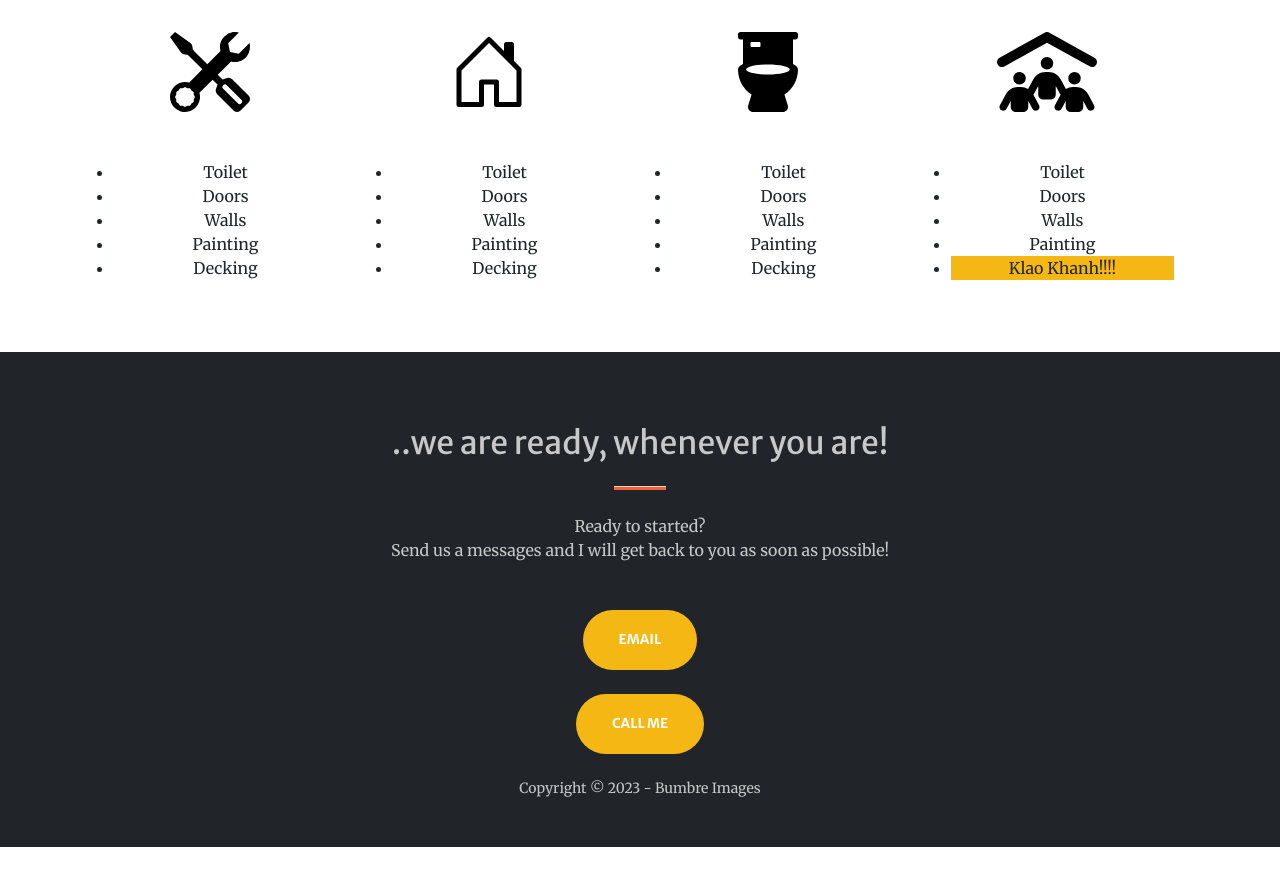
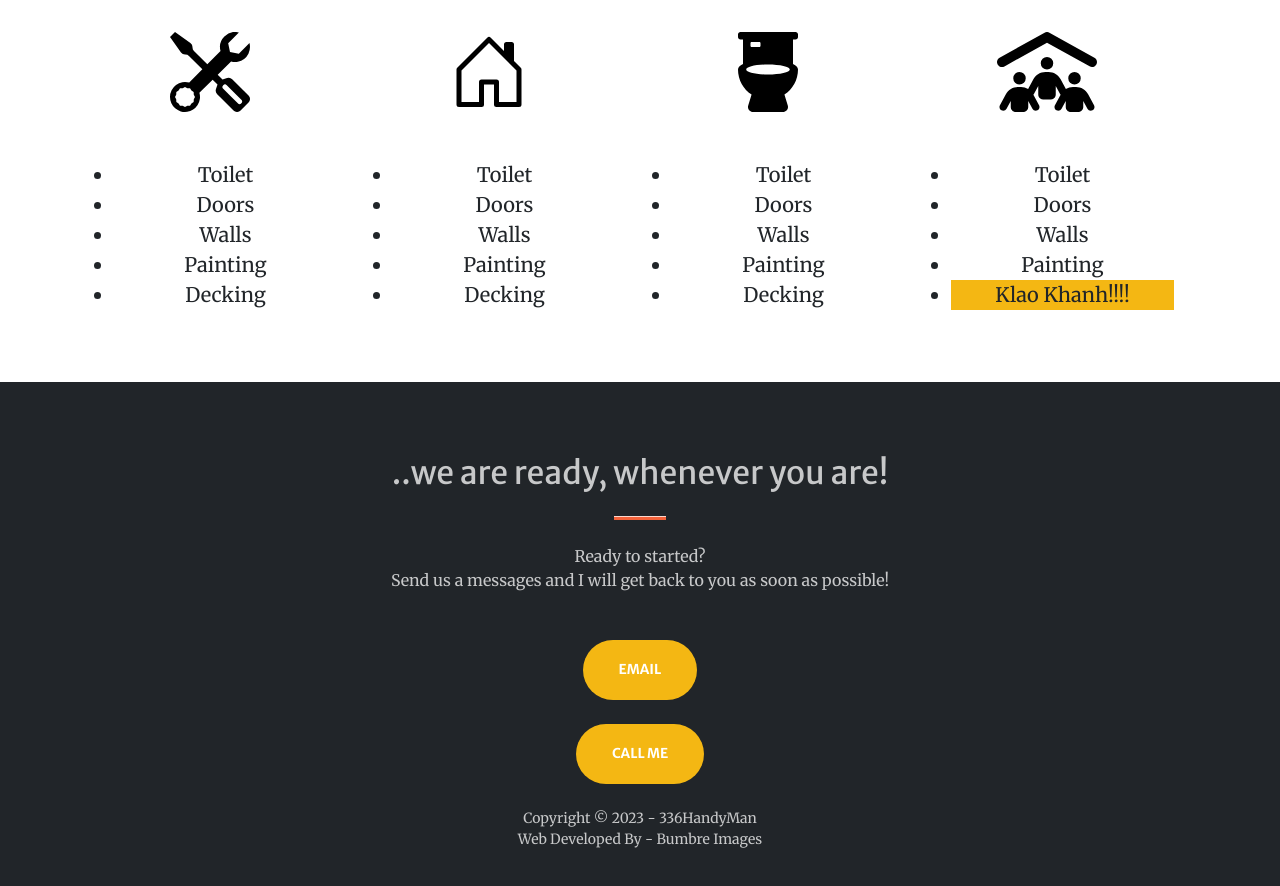
Before and after one commit to tomasimsy/336BHandy, a plain HTML site: page index.html in a window 1280 px wide. Shown: the part 920-1806 px from the top of the page. Before the commit the page ends 1767 px from the top, so only its background shows below. Drawn offline with nearby package versions, Linux system fonts and the light colour scheme; some packages are replaced by stand-ins of ours; a script that the page names is missing.

Commit message:
Update index.html

```diff
--- a/index.html
+++ b/index.html
@@ -62,7 +62,7 @@
                 <div class="bg-dark p-4 row align-self-center text-white " style="margin-top:-80px; z-index: 10;">
                     <div class="col-lg-6">
                         <p>OUR CONTACT</p>
-                        <p class="fs-1 text-secondary">336-254-1654</p>
+                        <p class="fs-1 text-secondary"><a href="tel:3364506140" style="text-decoration:none; color:#f4b713;">336-254-1654</a></p>
                     </div>
                     <div class="d-flex col-lg-3">
                         <div class="align-self-center  p-2">
@@ -102,9 +102,9 @@
                         <svg xmlns="http://www.w3.org/2000/svg" width="80" height="80" fill="#000000" class="bi bi-house-door" viewBox="0 0 16 16">
                             <path d="M1 0 0 1l2.2 3.081a1 1 0 0 0 .815.419h.07a1 1 0 0 1 .708.293l2.675 2.675-2.617 2.654A3.003 3.003 0 0 0 0 13a3 3 0 1 0 5.878-.851l2.654-2.617.968.968-.305.914a1 1 0 0 0 .242 1.023l3.27 3.27a.997.997 0 0 0 1.414 0l1.586-1.586a.997.997 0 0 0 0-1.414l-3.27-3.27a1 1 0 0 0-1.023-.242L10.5 9.5l-.96-.96 2.68-2.643A3.005 3.005 0 0 0 16 3c0-.269-.035-.53-.102-.777l-2.14 2.141L12 4l-.364-1.757L13.777.102a3 3 0 0 0-3.675 3.68L7.462 6.46 4.793 3.793a1 1 0 0 1-.293-.707v-.071a1 1 0 0 0-.419-.814L1 0Zm9.646 10.646a.5.5 0 0 1 .708 0l2.914 2.915a.5.5 0 0 1-.707.707l-2.915-2.914a.5.5 0 0 1 0-.708ZM3 11l.471.242.529.026.287.445.445.287.026.529L5 13l-.242.471-.026.529-.445.287-.287.445-.529.026L3 15l-.471-.242L2 14.732l-.287-.445L1.268 14l-.026-.529L1 13l.242-.471.026-.529.445-.287.287-.445.529-.026L3 11Z"/>
                         </svg>
-                        <div class="text-dark py-4 mt-4">
+                        <div class="text-dark py-4 mt-4  fs-5">
                             <ul>
-                                <li>toilet</li>
+                                <li class="">toilet</li>
                                 <li>doors</li>
                                 <li>walls</li>
                                 <li>painting</li>
@@ -116,7 +116,7 @@
                         <svg xmlns="http://www.w3.org/2000/svg" width="80" height="80" fill="#000000" class="bi bi-house-door" viewBox="0 0 16 16">
                             <path d="M8.354 1.146a.5.5 0 0 0-.708 0l-6 6A.5.5 0 0 0 1.5 7.5v7a.5.5 0 0 0 .5.5h4.5a.5.5 0 0 0 .5-.5v-4h2v4a.5.5 0 0 0 .5.5H14a.5.5 0 0 0 .5-.5v-7a.5.5 0 0 0-.146-.354L13 5.793V2.5a.5.5 0 0 0-.5-.5h-1a.5.5 0 0 0-.5.5v1.293L8.354 1.146ZM2.5 14V7.707l5.5-5.5 5.5 5.5V14H10v-4a.5.5 0 0 0-.5-.5h-3a.5.5 0 0 0-.5.5v4H2.5Z"/>
                         </svg>
-                        <div class="text-dark py-4 mt-4">
+                        <div class="text-dark py-4 mt-4 fs-5">
                             <ul>
                                 <li>toilet</li>
                                 <li>doors</li>
@@ -128,7 +128,7 @@
                     </div>
                     <div class="col-md-6 col-lg-3 mb-2 position-relative text-capitalize text-center">
                         <svg xmlns="http://www.w3.org/2000/svg" height="80" viewBox="0 0 384 512"><!--! Font Awesome Free 6.4.0 by @fontawesome - https://fontawesome.com License - https://fontawesome.com/license (Commercial License) Copyright 2023 Fonticons, Inc. --><path d="M368 48c8.8 0 16-7.2 16-16V16c0-8.8-7.2-16-16-16H16C7.2 0 0 7.2 0 16v16c0 8.8 7.2 16 16 16h16v156.7C11.8 214.8 0 226.9 0 240c0 67.2 34.6 126.2 86.8 160.5l-21.4 70.2C59.1 491.2 74.5 512 96 512h192c21.5 0 36.9-20.8 30.6-41.3l-21.4-70.2C349.4 366.2 384 307.2 384 240c0-13.1-11.8-25.2-32-35.3V48h16zM80 72c0-4.4 3.6-8 8-8h48c4.4 0 8 3.6 8 8v16c0 4.4-3.6 8-8 8H88c-4.4 0-8-3.6-8-8V72zm112 200c-77.1 0-139.6-14.3-139.6-32s62.5-32 139.6-32 139.6 14.3 139.6 32-62.5 32-139.6 32z"/></svg>
-                        <div class="text-dark py-4 mt-4">
+                        <div class="text-dark py-4 mt-4 fs-5">
                             <ul>
                                 <li>toilet</li>
                                 <li>doors</li>
@@ -140,7 +140,7 @@
                     </div>
                     <div class="col-md-6 col-lg-3 mb-2 position-relative text-capitalize text-center">
                         <svg xmlns="http://www.w3.org/2000/svg" height="80" viewBox="0 0 640 512"><!--! Font Awesome Free 6.4.0 by @fontawesome - https://fontawesome.com License - https://fontawesome.com/license (Commercial License) Copyright 2023 Fonticons, Inc. --><path d="M335.5 4l288 160c15.4 8.6 21 28.1 12.4 43.5s-28.1 21-43.5 12.4L320 68.6 47.5 220c-15.4 8.6-34.9 3-43.5-12.4s-3-34.9 12.4-43.5L304.5 4c9.7-5.4 21.4-5.4 31.1 0zM320 160a40 40 0 1 1 0 80 40 40 0 1 1 0-80zM144 256a40 40 0 1 1 0 80 40 40 0 1 1 0-80zm312 40a40 40 0 1 1 80 0 40 40 0 1 1 -80 0zM226.9 491.4L200 441.5V480c0 17.7-14.3 32-32 32H120c-17.7 0-32-14.3-32-32V441.5L61.1 491.4c-6.3 11.7-20.8 16-32.5 9.8s-16-20.8-9.8-32.5l37.9-70.3c15.3-28.5 45.1-46.3 77.5-46.3h19.5c16.3 0 31.9 4.5 45.4 12.6l33.6-62.3c15.3-28.5 45.1-46.3 77.5-46.3h19.5c32.4 0 62.1 17.8 77.5 46.3l33.6 62.3c13.5-8.1 29.1-12.6 45.4-12.6h19.5c32.4 0 62.1 17.8 77.5 46.3l37.9 70.3c6.3 11.7 1.9 26.2-9.8 32.5s-26.2 1.9-32.5-9.8L552 441.5V480c0 17.7-14.3 32-32 32H472c-17.7 0-32-14.3-32-32V441.5l-26.9 49.9c-6.3 11.7-20.8 16-32.5 9.8s-16-20.8-9.8-32.5l36.3-67.5c-1.7-1.7-3.2-3.6-4.3-5.8L376 345.5V400c0 17.7-14.3 32-32 32H296c-17.7 0-32-14.3-32-32V345.5l-26.9 49.9c-1.2 2.2-2.6 4.1-4.3 5.8l36.3 67.5c6.3 11.7 1.9 26.2-9.8 32.5s-26.2 1.9-32.5-9.8z"/></svg>
-                        <div class="text-dark py-4 mt-4">
+                        <div class="text-dark py-4 mt-4 fs-5">
                             <ul>
                                 <li>toilet</li>
                                 <li>doors</li>
@@ -170,7 +170,9 @@
                 </div>
 
             </div>
-            <div class="container px-4 px-lg-5"><div class="small text-center text-white-75">Copyright &copy; 2023 - Bumbre Images</div></div>
+            <div class="container px-4 px-lg-5">
+                <div class="small text-center text-white-75">Copyright &copy; 2023 - 336HandyMan</div>
+                <div class="small text-center text-white-75">Web Developed By - Bumbre Images</div></div>
         </footer>
         <!-- Bootstrap core JS-->
         <script src="https://cdn.jsdelivr.net/npm/bootstrap@5.2.3/dist/js/bootstrap.bundle.min.js"></script>
```
